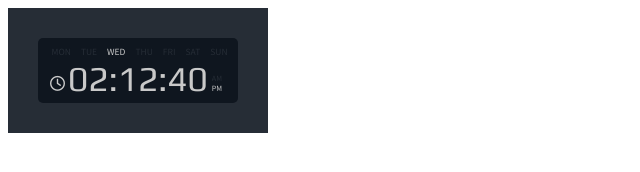
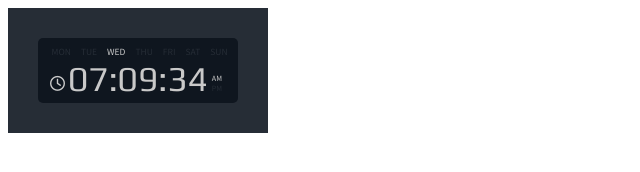
Before and after one commit to angelurb/GestorContrasenas, a plain HTML site: page index.html in a window 1280 px wide. Shown: the full height of the page, 0-640 px from the left. Drawn offline with nearby package versions, Linux system fonts and the light colour scheme.

Commit message:
last commit of this version

```diff
--- a/index.html
+++ b/index.html
@@ -40,11 +40,12 @@
         angular.module("RelojApp", []).controller("RelojController", ['$interval', function($interval) {
             var ctrl = this;
             secNum = 59;
+            intervalMs = 1000;
             //Iniciación de todas las variables
             function init() {
                 getActualDate();
                 noonCheck();
-                intervalTime(1);
+                intervalTime(intervalMs);
             };
             init();
 
@@ -54,8 +55,8 @@
             function getActualDate() {
                 ctrl.daysArray = ['MON', 'TUE', 'WED', 'THU', 'FRI', 'SAT', 'SUN'];
                 let date = new Date();
-                ctrl.hours = 13;
-                ctrl.minutes = 50;
+                ctrl.hours = date.getHours();
+                ctrl.minutes = date.getMinutes();
                 ctrl.seconds = date.getSeconds();
                 ctrl.weekday = date.getDay();
             };
```
